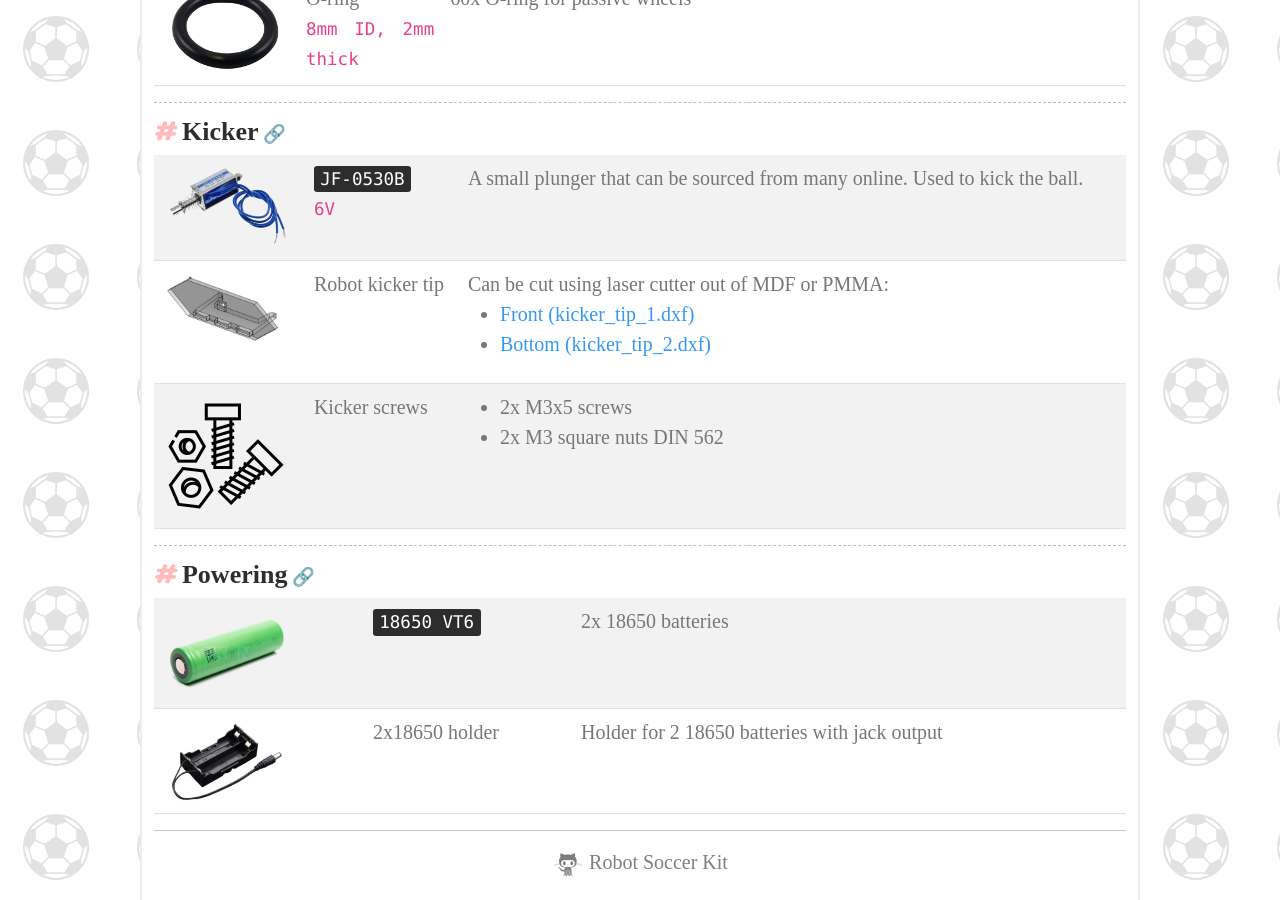
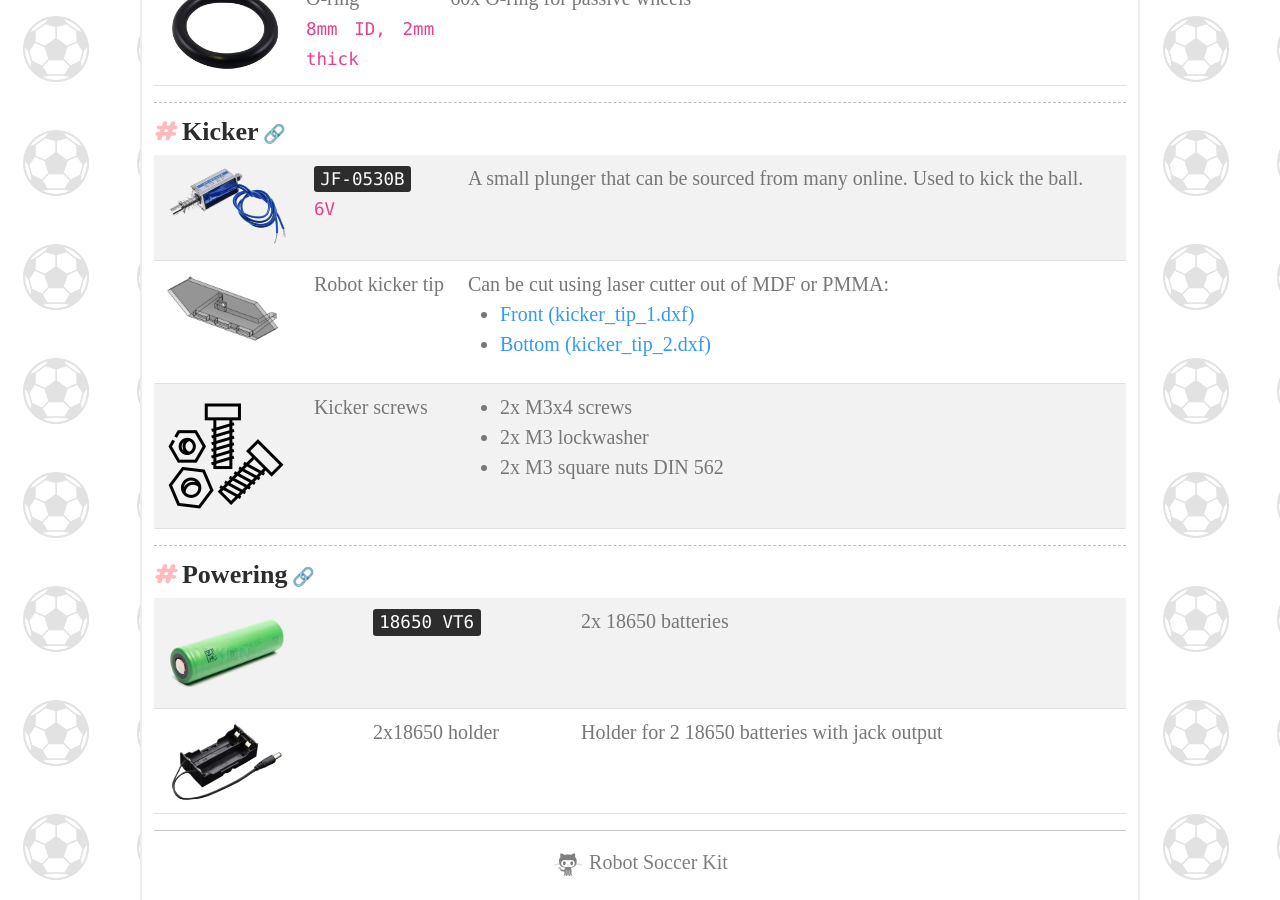
Before and after one commit to robot-soccer-kit/robot-soccer-kit.github.io, a Jekyll site: the page built from hardware-robots.md, in a window 1280 px wide and 900 px high, scrolled down 2403 px. Built offline with Jekyll 4.4.1, drawn with Linux system fonts in a browser that asks for light colours; some web fonts are replaced.

Commit message:
Kicker screws

```diff
--- a/hardware-robots.md
+++ b/hardware-robots.md
@@ -263,7 +263,8 @@ permalink: /hardware-robots
         </td>
         <td>
             <ul>
-                <li>2x M3x5 screws</li>
+                <li>2x M3x4 screws</li>
+                <li>2x M3 lockwasher</li>
                 <li>2x M3 square nuts DIN 562</li>
             </ul>
         </td>
```
